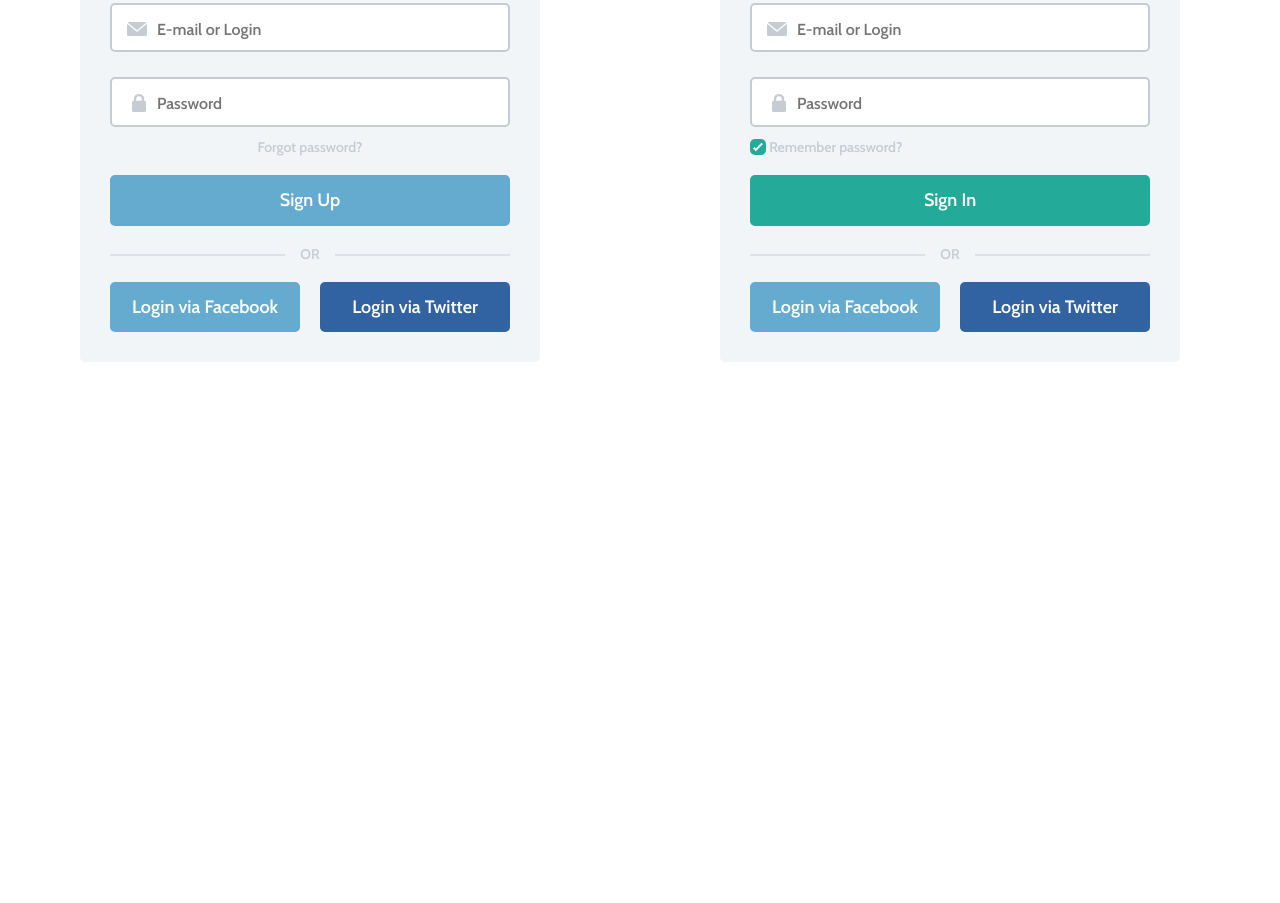
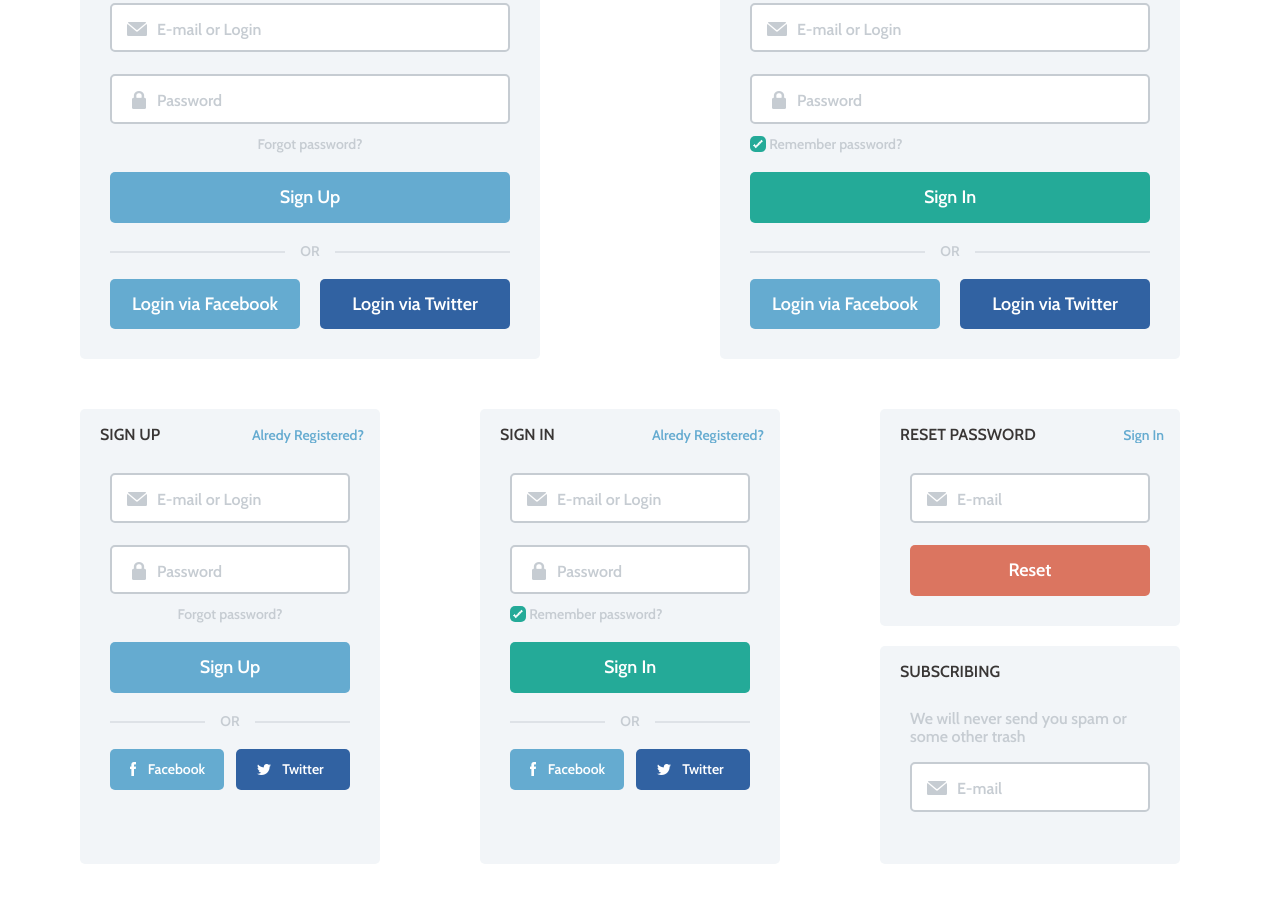
Before and after one commit to dinaris23/dinaris23.github.io, a plain HTML site: page index.html in a window 1280 px wide. Shown: the part 201-1104 px from the top of the page. Before the commit the page ends 800 px from the top, so only its background shows below. Drawn offline with nearby package versions, Linux system fonts and the light colour scheme.

Commit message:
add small forms

```diff
--- a/css/main.css
+++ b/css/main.css
@@ -10,10 +10,22 @@ body {
   justify-content: space-between;
   margin: 30px 50px 50px 30px; }
 
+::-webkit-input-placeholder {
+  color: #c6ccd2; }
+
+:-moz-placeholder {
+  color: #c6ccd2; }
+
+::-moz-placeholder {
+  color: #c6ccd2; }
+
+:-ms-input-placeholder {
+  color: #c6ccd2; }
+
 .formTop {
   width: 460px;
-  background-color: #f2f5f8;
-  border-radius: 5px; }
+  border-radius: 5px;
+  background-color: #f2f5f8; }
   .formTop__header {
     width: 460px;
     height: 144px;
@@ -60,7 +72,7 @@ body {
     .registrationForm__input--mail {
       background: #fff url("../img/e-mail-icon.png") no-repeat 15px 17px;
       background-size: 20px 14px;
-      margin-bottom: 25px; }
+      margin-bottom: 22px; }
       .registrationForm__input--mail:focus {
         background: #fff url("../img/e-mail-icon-focus.png") no-repeat 13px 15px;
         background-size: 24px 19px; }
@@ -117,6 +129,21 @@ body {
     background-color: #24aa98; }
     .btn--green:hover {
       background-color: #30d7c1; }
+  .btn--red {
+    background-color: #db7560; }
+    .btn--red:hover {
+      background-color: #d9c26c; }
+  .btn--facebook, .btn--twitter {
+    font-size: 14px;
+    padding: 0;
+    padding-top: 12px;
+    padding-bottom: 13px; }
+  .btn--facebook {
+    padding-left: 19px;
+    background: #65abd0 url("../img/Facebook_icon.png") 20px 13px no-repeat; }
+  .btn--twitter {
+    padding-left: 20px;
+    background: #3162a2 url("../img/Twitter_icon.png") 21px 15px no-repeat; }
 
 .checkbox {
   font-size: 14px; }
@@ -147,3 +174,32 @@ body {
     display: inline-block;
     vertical-align: middle;
     margin: 12px 0 20px 0; }
+
+.formSmall {
+  border-radius: 5px;
+  background-color: #f2f5f8;
+  width: 300px; }
+  .formSmall__header {
+    overflow: hidden;
+    margin-top: 18px; }
+  .formSmall__title {
+    float: left;
+    margin: 0;
+    line-height: 1;
+    text-transform: uppercase;
+    color: #393635;
+    font-size: 16px;
+    margin-left: 20px; }
+  .formSmall__link {
+    float: right;
+    text-decoration: none;
+    color: #65abd0;
+    font-size: 14px;
+    margin-right: 16px; }
+  .formSmall--subscribing {
+    margin: 0;
+    margin-top: 20px; }
+
+.formsHolder {
+  display: flex;
+  flex-direction: column; }
--- a/index.html
+++ b/index.html
@@ -54,3 +54,73 @@
 			</form>
 		</div>
 	</section>
+	<section class="wrapp">
+		<div class="formSmall">
+			<div class="formSmall__header">
+				<h2 class="formSmall__title">Sign up</h2>
+				<a class="formSmall__link" href="#">Alredy Registered?</a>
+			</div>
+			<form class="registrationForm" action="#">
+				<input class="registrationForm__input registrationForm__input--mail" type="text"
+			    placeholder="E-mail or Login">
+				<input class="registrationForm__input registrationForm__input--password" type="password" placeholder="Password">
+				<p class="registrationForm__forgotPass">Forgot password?</p>
+				<button class="btn btn--big btn--blue">Sign Up</button>
+				<p class="registrationForm__delimiter">
+					<span>Or</span>
+				</p>
+				<div class="formTop__social">
+					<button class="btn btn--blue btn--social btn--facebook">Facebook</button>
+					<button class="btn btn--darkBlue btn--social btn--twitter">Twitter</button>
+				</div>
+			</form>
+		</div>
+		<div class="formSmall">
+			<div class="formSmall__header">
+				<h2 class="formSmall__title">Sign in</h2>
+				<a class="formSmall__link" href="#">Alredy Registered?</a>
+			</div>
+			<form class="registrationForm" action="#">
+				<input class="registrationForm__input registrationForm__input--mail" type="text"
+			    placeholder="E-mail or Login">
+				<input class="registrationForm__input registrationForm__input--password" type="password" placeholder="Password">
+				<label class="checkbox">
+    				<input class="checkbox__input" type="checkbox" name="checkbox-test"  checked>
+    				<span class="checkbox__custom"></span>
+    				<span class="checkbox__label">Remember password?</span>
+				</label>
+				<button class="btn btn--big btn--green">Sign In</button>
+				<p class="registrationForm__delimiter">
+					<span>Or</span>
+				</p>
+				<div class="formTop__social">
+					<button class="btn btn--blue btn--social btn--facebook">Facebook</button>
+					<button class="btn btn--darkBlue btn--social btn--twitter">Twitter</button>
+				</div>
+			</form>
+		</div>
+		<div class="formsHolder">
+			<div class="formSmall">
+				<div class="formSmall__header">
+					<h2 class="formSmall__title">Reset password</h2>
+					<a class="formSmall__link" href="#">Sign In</a>
+				</div>
+				<form class="registrationForm" action="#">
+					<input class="registrationForm__input registrationForm__input--mail" type="text"
+			    placeholder="E-mail">
+					<button class="btn btn--big btn--red">Reset</button>
+				</form>
+			</div>
+			<div class="formSmall formSmall--subscribing">
+				<div class="formSmall__header">
+					<h2 class="formSmall__title">Subscribing</h2>
+				</div>
+				<form class="registrationForm" action="#">
+					<p class="forgotPass">We will never send you spam or some other trash</p>
+					<input class="registrationForm__input registrationForm__input--mail" type="text"
+			    placeholder="E-mail">
+					<!--<button class="btn btn--big btn--red">Reset</button>-->
+				</form>
+			</div>
+		</div>
+	</section>
```
